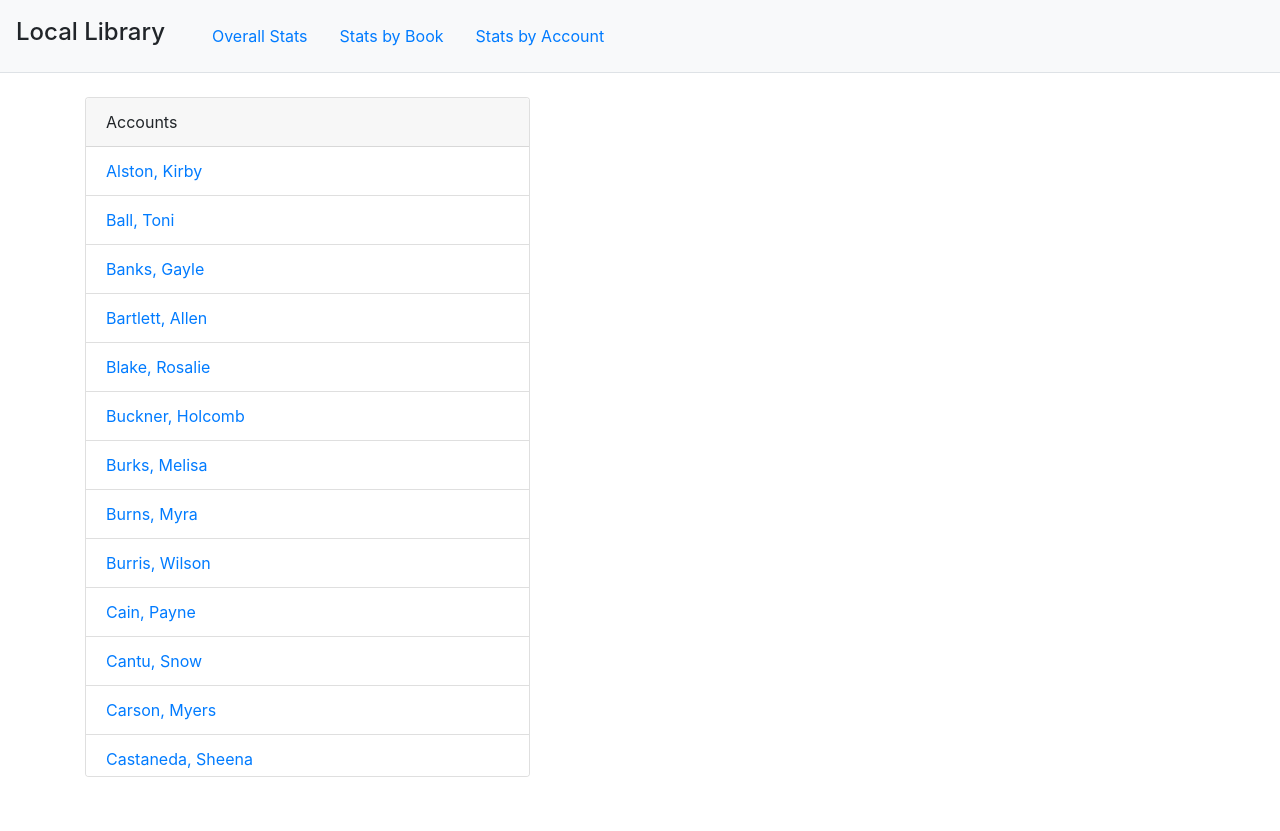
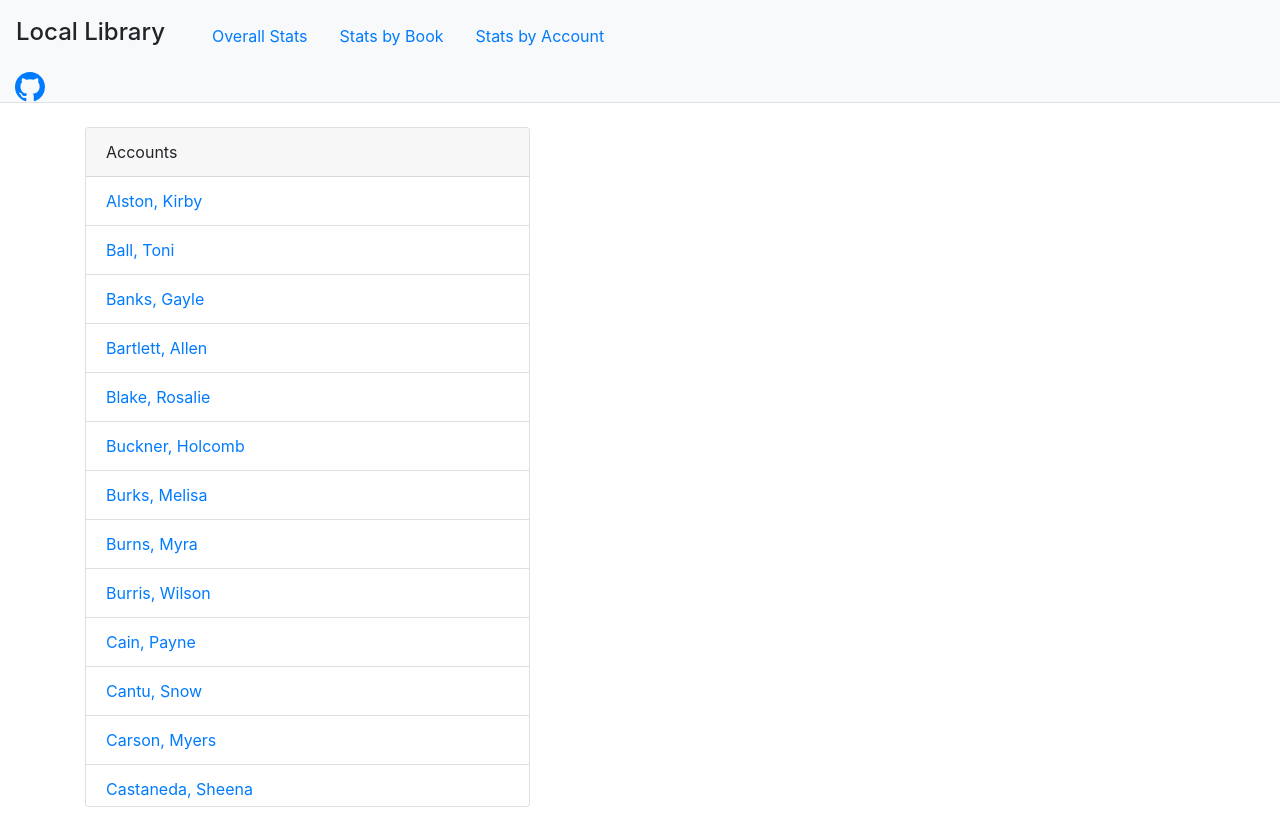
Before and after one commit to enickgoku/local-library, a website: page root/accounts.html in a window 1280 px wide. Before the commit the page ends 801 px from the top, so only its background shows below. Drawn offline with nearby package versions, Linux system fonts and the light colour scheme.

Commit message:
added github button

```diff
--- a/root/accounts.html
+++ b/root/accounts.html
@@ -38,6 +38,11 @@
           </ul>
         </div>
       </nav>
+      <div class="d-flex align-items-center">
+        <a href="https://github.com/enickgoku/local-library" target="_blank" class="d-flex justify-content-end"><svg xmlns="http://www.w3.org/2000/svg" width="30" height="30" fill="currentColor" class="bi bi-github" viewBox="0 0 16 16">
+          <path d="M8 0C3.58 0 0 3.58 0 8c0 3.54 2.29 6.53 5.47 7.59.4.07.55-.17.55-.38 0-.19-.01-.82-.01-1.49-2.01.37-2.53-.49-2.69-.94-.09-.23-.48-.94-.82-1.13-.28-.15-.68-.52-.01-.53.63-.01 1.08.58 1.23.82.72 1.21 1.87.87 2.33.66.07-.52.28-.87.51-1.07-1.78-.2-3.64-.89-3.64-3.95 0-.87.31-1.59.82-2.15-.08-.2-.36-1.02.08-2.12 0 0 .67-.21 2.2.82.64-.18 1.32-.27 2-.27.68 0 1.36.09 2 .27 1.53-1.04 2.2-.82 2.2-.82.44 1.1.16 1.92.08 2.12.51.56.82 1.27.82 2.15 0 3.07-1.87 3.75-3.65 3.95.29.25.54.73.54 1.48 0 1.07-.01 1.93-.01 2.2 0 .21.15.46.55.38A8.012 8.012 0 0 0 16 8c0-4.42-3.58-8-8-8z"/>
+        </svg></a>
+      </div>
     </header>
 
     <main class="container my-4">
```
Also changed, not shown: root/books.html (+5 -0 lines), root/index.html (+5 -0 lines), 1 other file.
